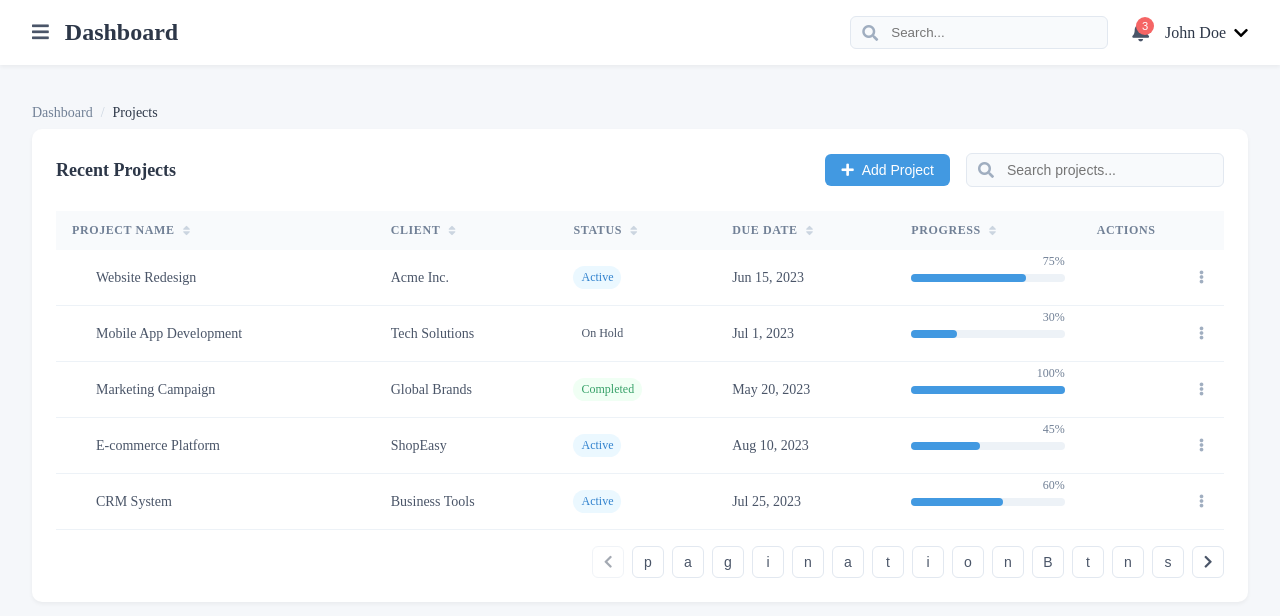
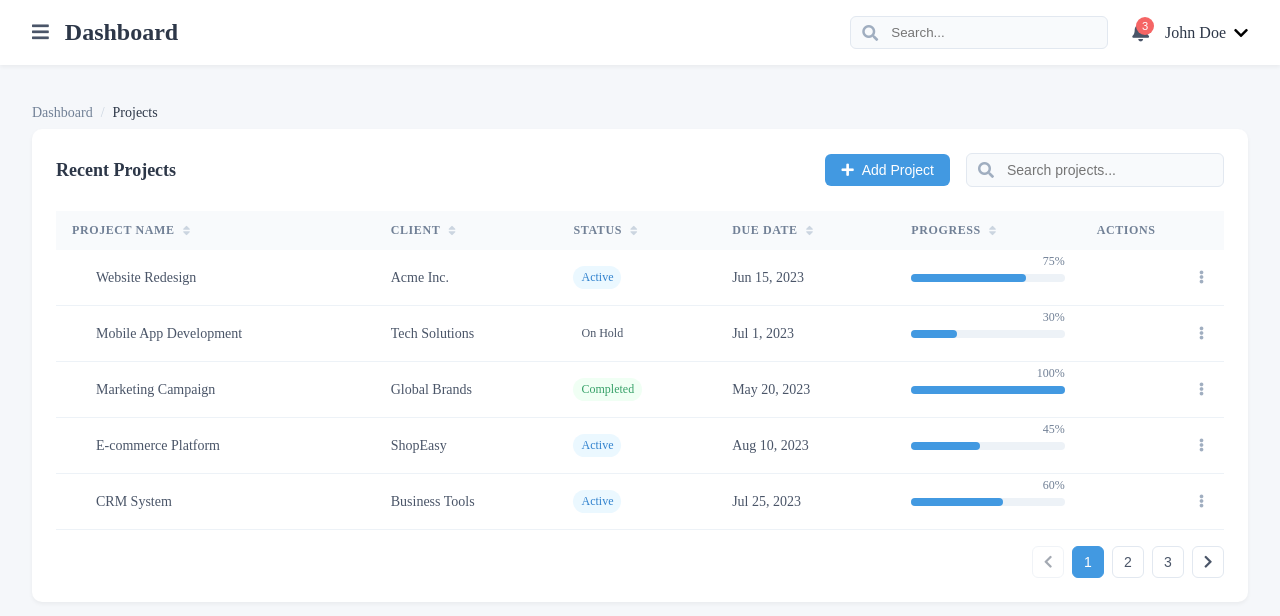
Before and after one commit to sasanedicbn/Mini-app, a Vue app in the folder Mini-app/: page /dashboard/projects in a window 1280 px wide. Shown: the top 616 px of the page. Built offline with nearby package versions, Linux system fonts and the light colour scheme.

Commit message:
Fix some mini bug

```diff
--- a/Mini-app/src/components/Dashboard/DashboardHelpers/DashboardDataTable.vue
+++ b/Mini-app/src/components/Dashboard/DashboardHelpers/DashboardDataTable.vue
@@ -66,7 +66,7 @@
       </table>
     </div>
     <div class="table-footer">
-     <Pagination paginationBtns="paginationBtns" currentPagination="currentPagination"/>
+     <Pagination :paginationBtns="paginationBtns" :currentPagination="currentPagination"/>
     </div>
 
   </div>
```
